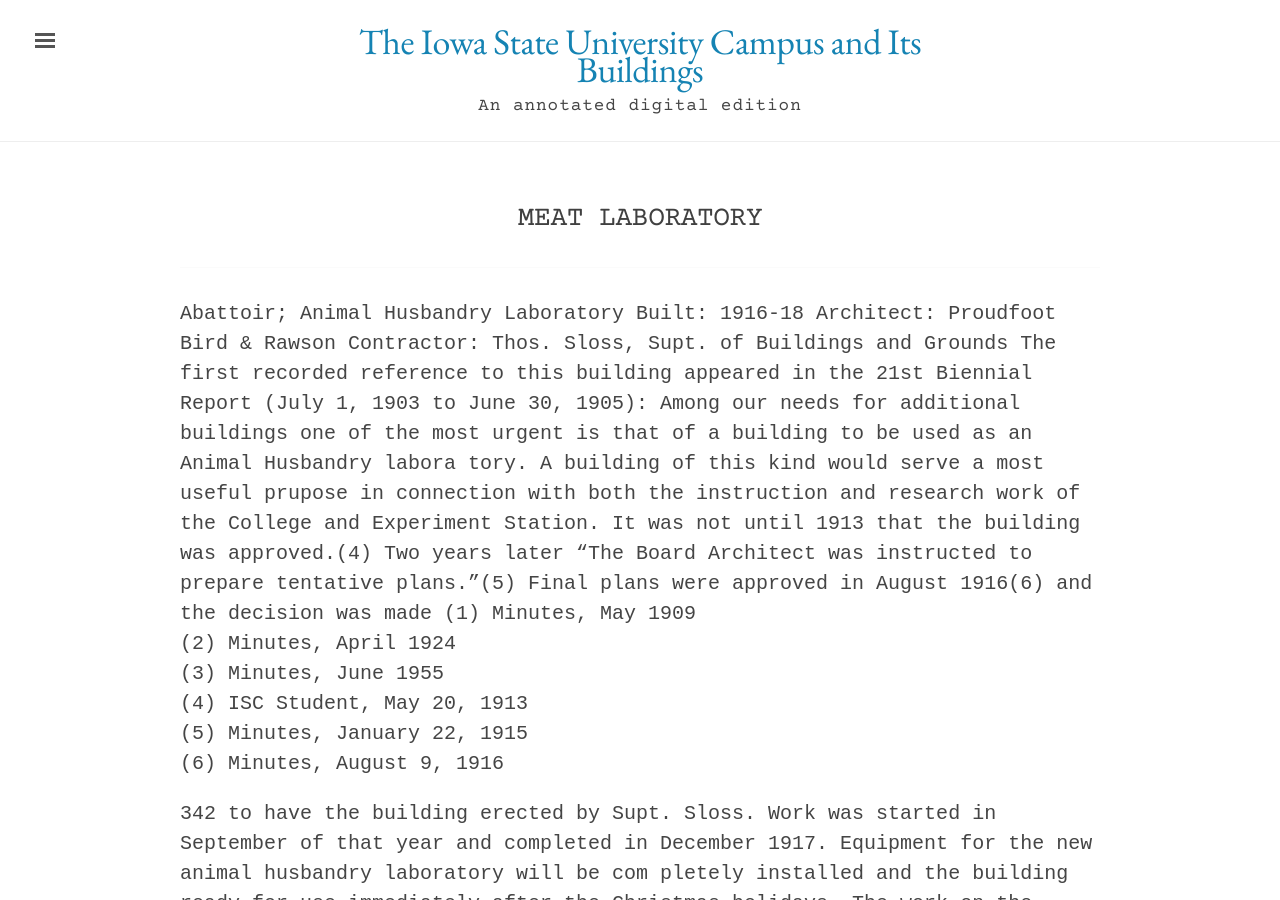
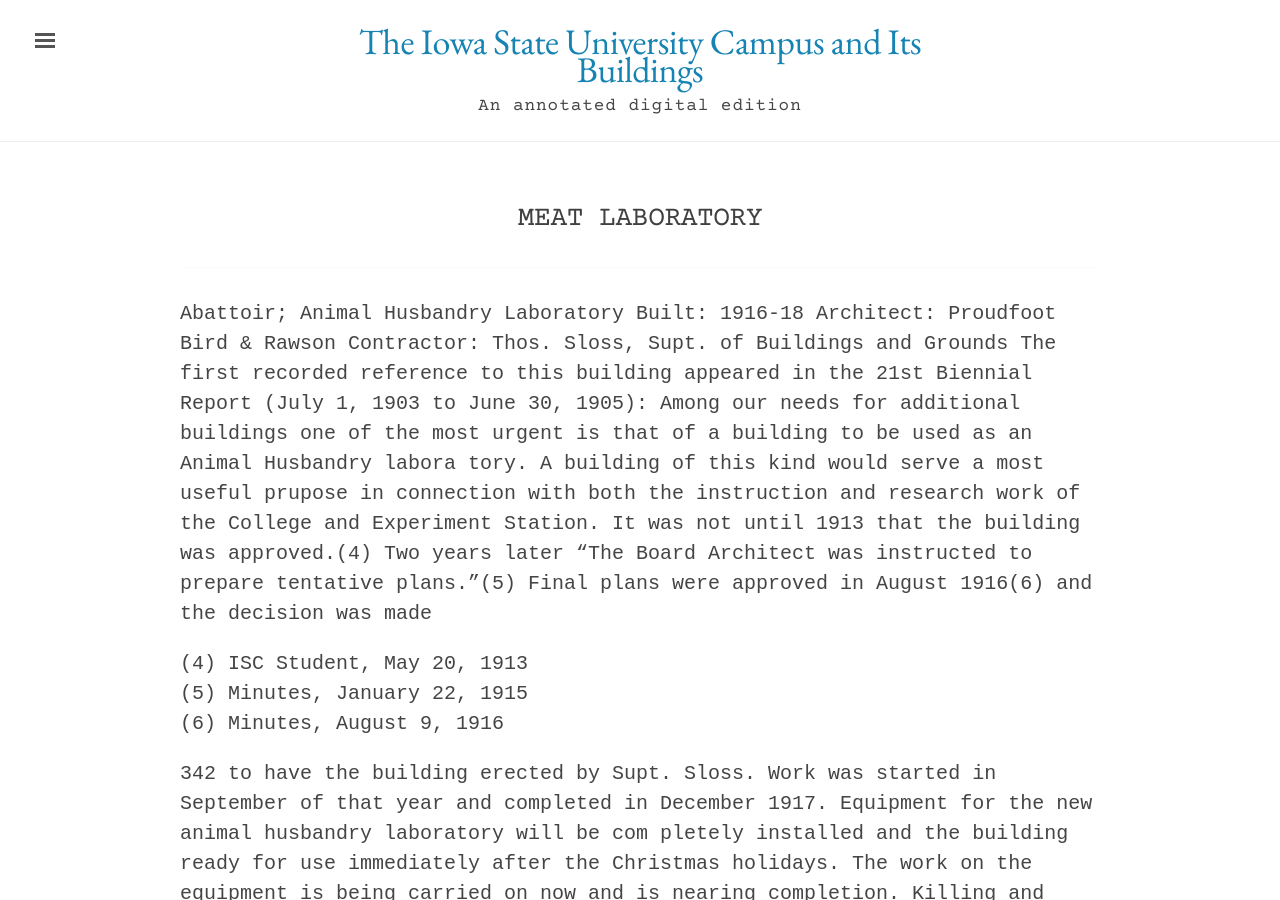
Before and after one commit to emanderson811/day-edition, a Jekyll site: the page built from _texts/buildings/137day-meat-lab.md, in a window 1280 px wide and 900 px high. Built offline with Jekyll 4.4.1, drawn with Linux system fonts in a browser that asks for light colours.

Commit message:
Update 137day-meat-lab.md

```diff
--- a/_texts/buildings/137day-meat-lab.md
+++ b/_texts/buildings/137day-meat-lab.md
@@ -21,9 +21,7 @@
 Among our needs for additional buildings one of the most urgent is that of a building to be used as an Animal Husbandry labora tory. A building of this kind would serve a most useful prupose
 in connection with both the instruction and research work of the College and Experiment Station.
 It was not until 1913 that the building was approved.(4) Two years later "The Board Architect was instructed to prepare tentative plans."(5) Final plans were approved in August 1916(6) and the decision was made
-(1)  Minutes, May  1909
-(2)  Minutes, April 1924
-(3)  Minutes,  June  1955
+
 (4)  ISC  Student, May 20,  1913
 (5)  Minutes, January 22,  1915
 (6)  Minutes, August 9,  1916
```
